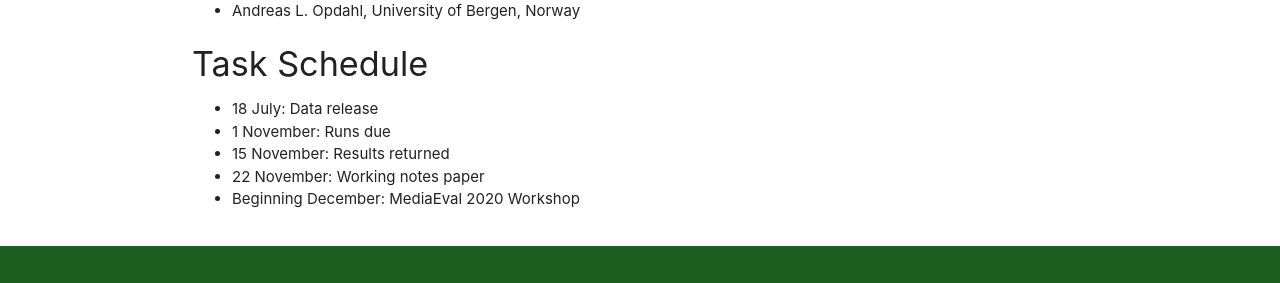
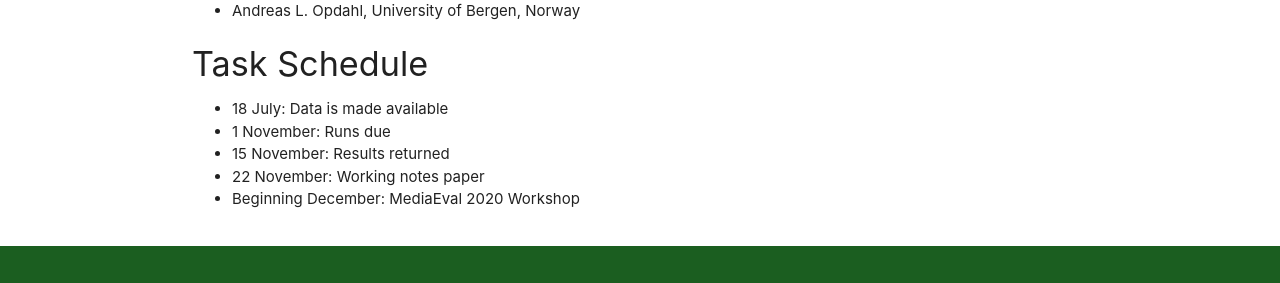
Before and after one commit to multimediaeval/multimediaeval.github.io, a Jekyll site: the page built from _editions/2021/tasks/emergingnews.md, in a window 1280 px wide and 900 px high, scrolled down 2089 px. Shown: the part 341-624 px from the top of the window. Built offline with Jekyll 4.4.1, drawn with Linux system fonts in a browser that asks for light colours.

Commit message:
Update emergingnews.md

```diff
--- a/_editions/2021/tasks/emergingnews.md
+++ b/_editions/2021/tasks/emergingnews.md
@@ -58,7 +58,7 @@
 
 
 #### Task Schedule
-* 18 July: Data release <!-- # Replace XX with your date. We suggest setting the date in June-July-->
+* 18 July: Data is made available <!-- # Replace XX with your date. We suggest setting the date in June-July-->
 * 1 November: Runs due <!-- # Replace XX with your date. We suggest setting enough time in order to have enough time to assess and return the results by the Results returned deadline-->
 * 15 November: Results returned  <!-- Replace XX with your date. Latest possible should be 15 November-->
 * 22 November: Working notes paper  <!-- Fixed. Please do not change. Exact date to be decided-->
```
